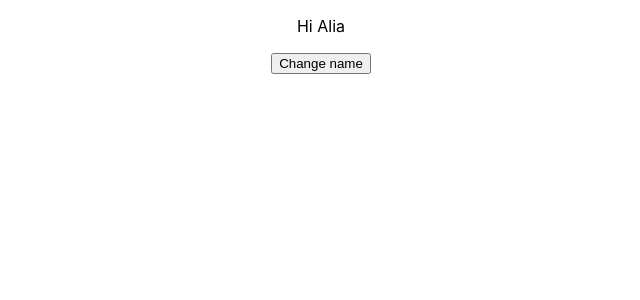
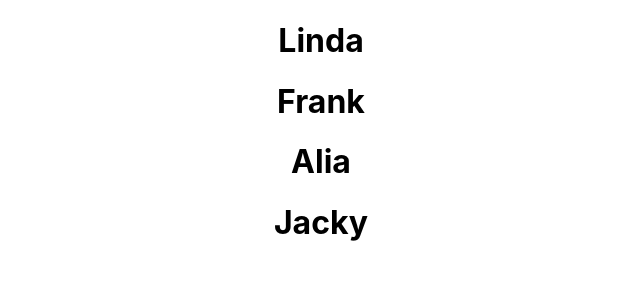
Before and after one commit to Alblupynos/monsters-rolodex, a React (Create React App) app: page / in a window 1280 px wide. Shown: the top 300 px of the page, without its empty margins (319-959 px from the left). Built offline with nearby package versions, Linux system fonts and the light colour scheme.

Commit message:
Mapping Arrays to Elements

```diff
--- a/src/App.js
+++ b/src/App.js
@@ -6,27 +6,36 @@ class App extends Component {
   constructor() {
     super();
     this.state = {
-      name: "Alia",
+      monsters: [
+        {
+          name: "Linda",
+          id: "1",
+        },
+        {
+          name: "Frank",
+          id: "2",
+        },
+        {
+          name: "Alia",
+          id: "3",
+        },
+        {
+          name: "Jacky",
+          id: "4",
+        },
+      ],
     };
   }
   render() {
     return (
       <div className="App">
-        <p>Hi {this.state.name}</p>
-        <button
-          onClick={() => {
-            this.setState(
-              () => {
-                return { name: "Nori" };
-              },
-              () => {
-                console.log(this.state);
-              }
-            );
-          }}
-        >
-          Change name
-        </button>
+        {this.state.monsters.map((monster) => {
+          return (
+            <div key={monster.id}>
+              <h1>{monster.name}</h1>
+            </div>
+          );
+        })}
       </div>
     );
   }
```
